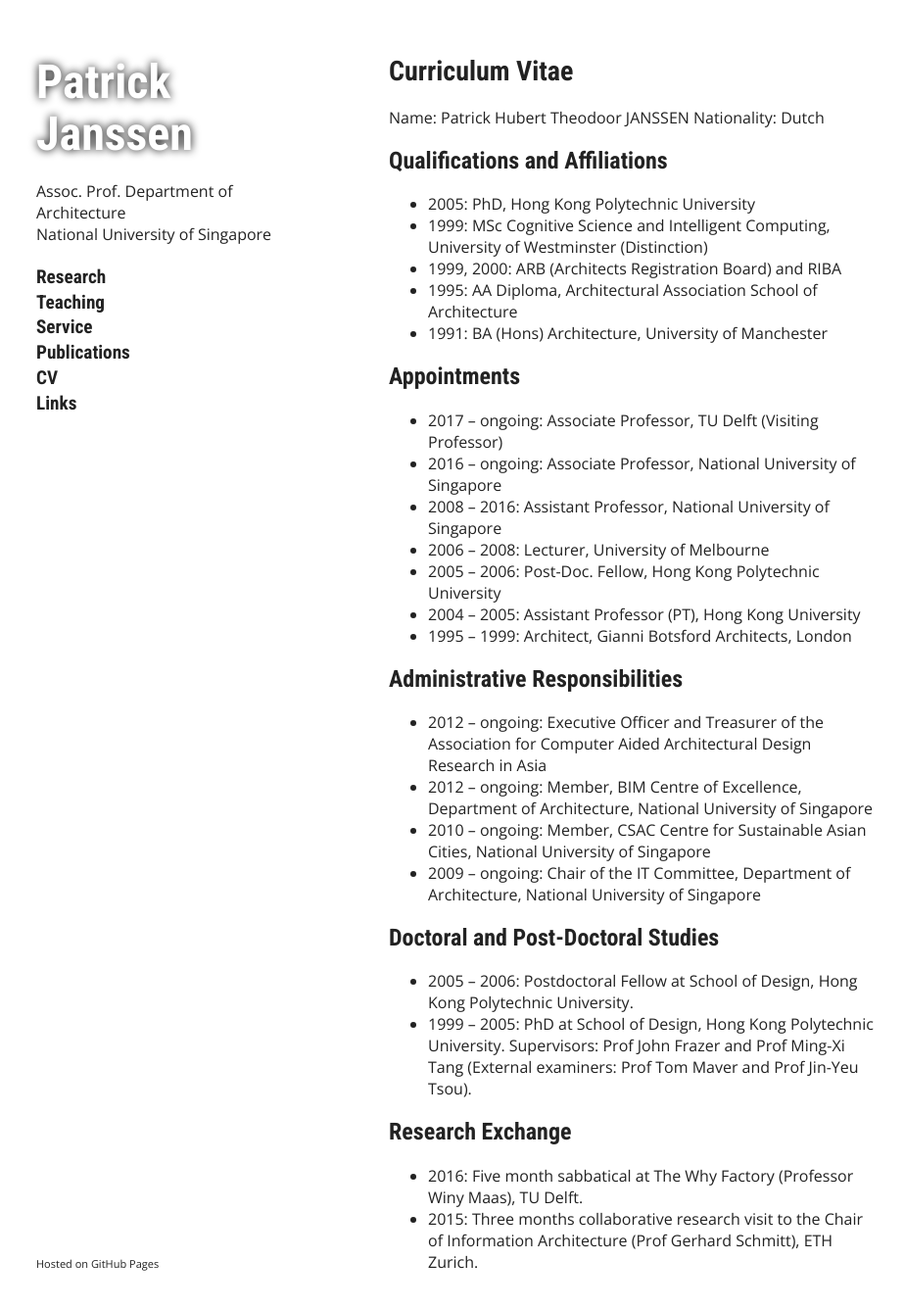
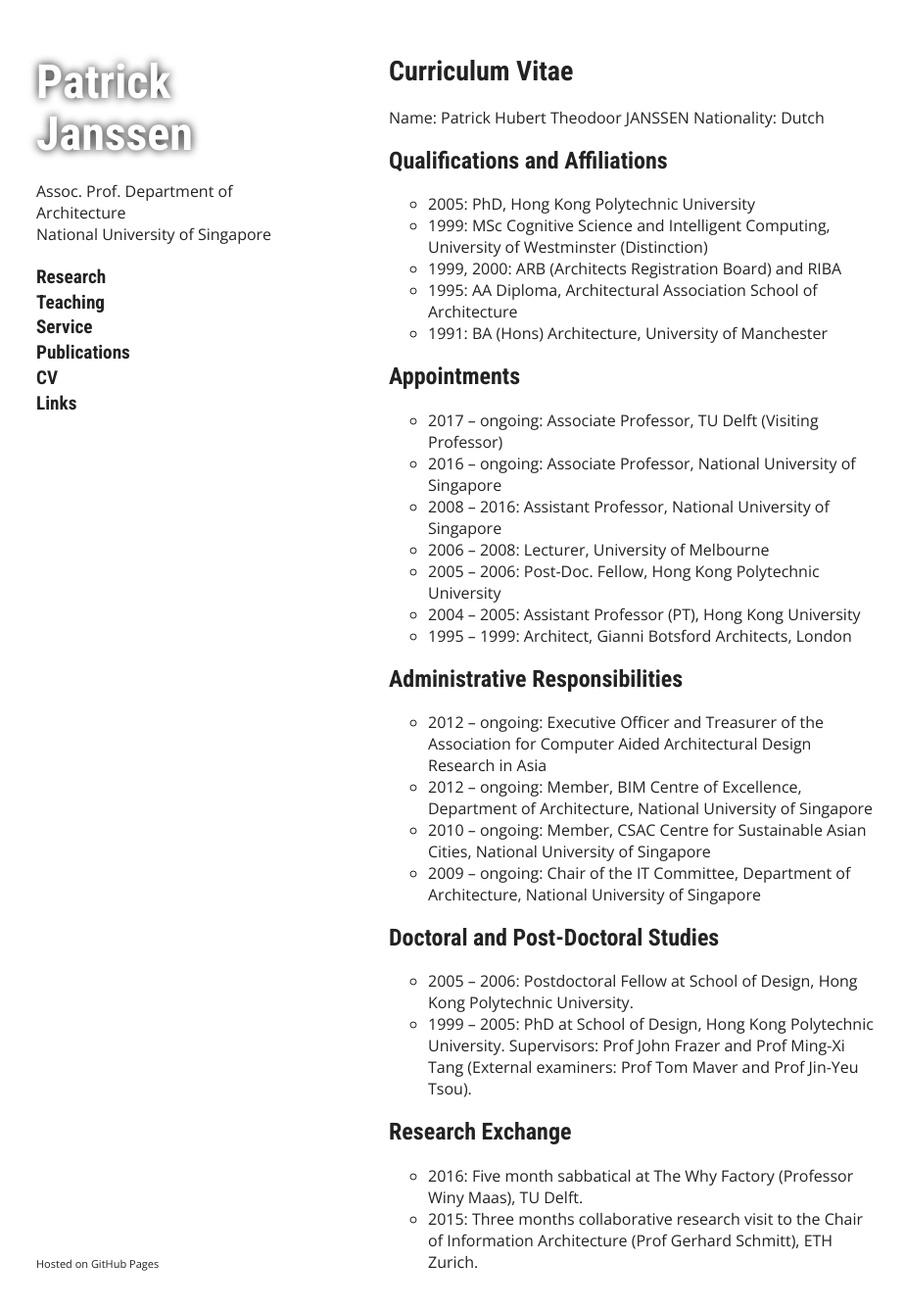
Before and after one commit to phtj/patrick-janssen, a Jekyll site: the page built from cv.md, in a window 1280 px wide and 1369 px high. Shown: the top 1336 px of the window at 98% size, without its empty margins (173-1096 px from the left). Built offline with Jekyll 4.4.1, drawn with Linux system fonts in a browser that asks for light colours; our own code applies the rules of GitHub Pages for plain Markdown files; a script that is not in the unit is left out.

Commit message:
added styling to lists

```diff
--- a/assets/css/style.scss
+++ b/assets/css/style.scss
@@ -25,6 +25,10 @@ p, ul, ol, table, pre, dl {
 
 h1, h2, h3 {
   line-height:1.1;
+}
+
+ul {
+  list-style-type: circle;
 }
 
 h1 {
```
